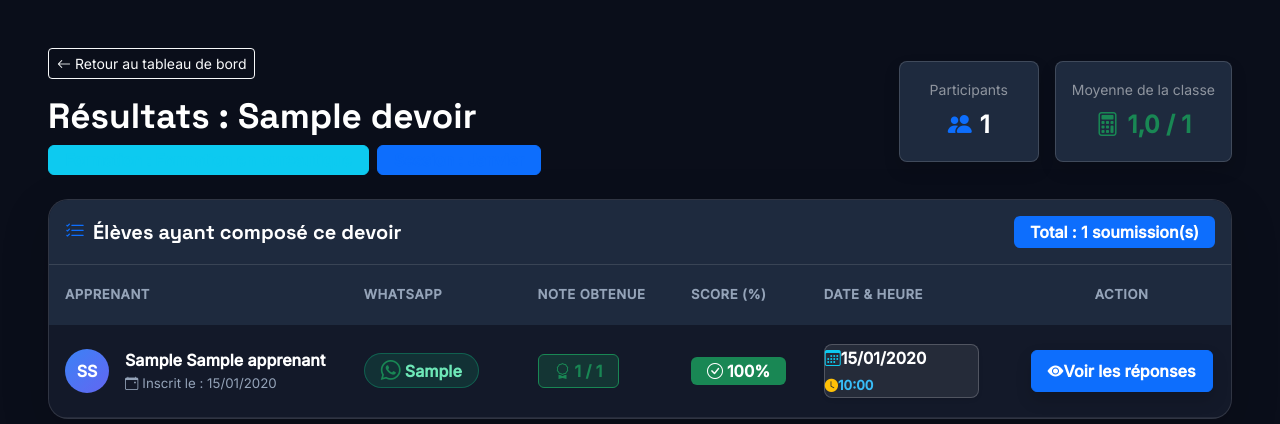
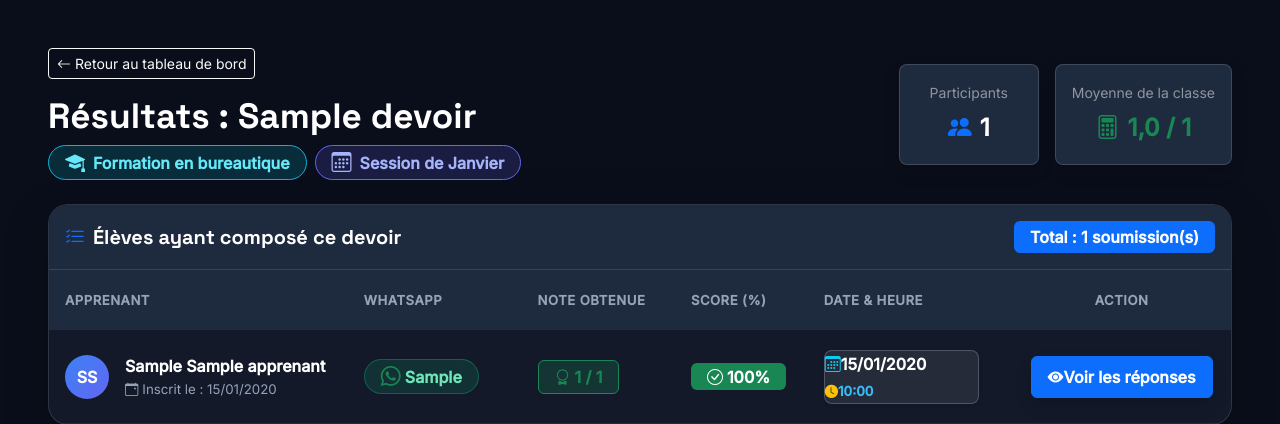
Before and after one commit to germaintraore/come_to_come, a Django app: page /devoirs/1/soumission/ in a window 1280 px wide. Shown: the part 78-502 px from the top of the page. Run offline with Django 5.2, Linux system fonts and the light colour scheme; a user stored in the database is signed in; tables that the repository leaves empty hold one stand-in row (values such as "Sample post").

Commit message:
corrections d'affichages des sessions et formations

```diff
--- a/templates/devoirs/liste_soumission_admin.html
+++ b/templates/devoirs/liste_soumission_admin.html
@@ -19,12 +19,17 @@
                         <i class="bi bi-arrow-left me-1"></i>Retour au tableau de bord
                     </a>
                     <h1 class="admin-title text-white mb-2">Résultats : {{ devoir.titre }}</h1>
-                    <div class="d-flex flex-wrap align-items-center gap-2">
-                        <span class="badge bg-info bg-opacity-20 text-info border border-info px-3 py-1.5 fs-6 fw-bold">
-                            Formation : {{ devoir.get_formation_display }}
+                    <div class="d-flex flex-wrap align-items-center gap-2 mt-2">
+                        <!-- Badge Formation -->
+                        <span class="d-inline-flex align-items-center px-3 py-1.5 rounded-pill fw-bold fs-6"
+                              style="background: rgba(6, 182, 212, 0.18); border: 1px solid #06b6d4; color: #67e8f9;">
+                            <i class="bi bi-mortarboard-fill me-2 fs-5"></i>{{ devoir.get_formation_display }}
                         </span>
-                        <span class="badge bg-primary bg-opacity-20 text-primary border border-primary px-3 py-1.5 fs-6 fw-bold">
-                            Session : {{ devoir.get_session_display }}
+
+                        <!-- Badge Session -->
+                        <span class="d-inline-flex align-items-center px-3 py-1.5 rounded-pill fw-bold fs-6"
+                              style="background: rgba(99, 102, 241, 0.18); border: 1px solid #6366f1; color: #a5b4fc;">
+                            <i class="bi bi-calendar3 me-2 fs-5"></i>Session de {{ devoir.get_session_display }}
                         </span>
                     </div>
                 </div>
```
